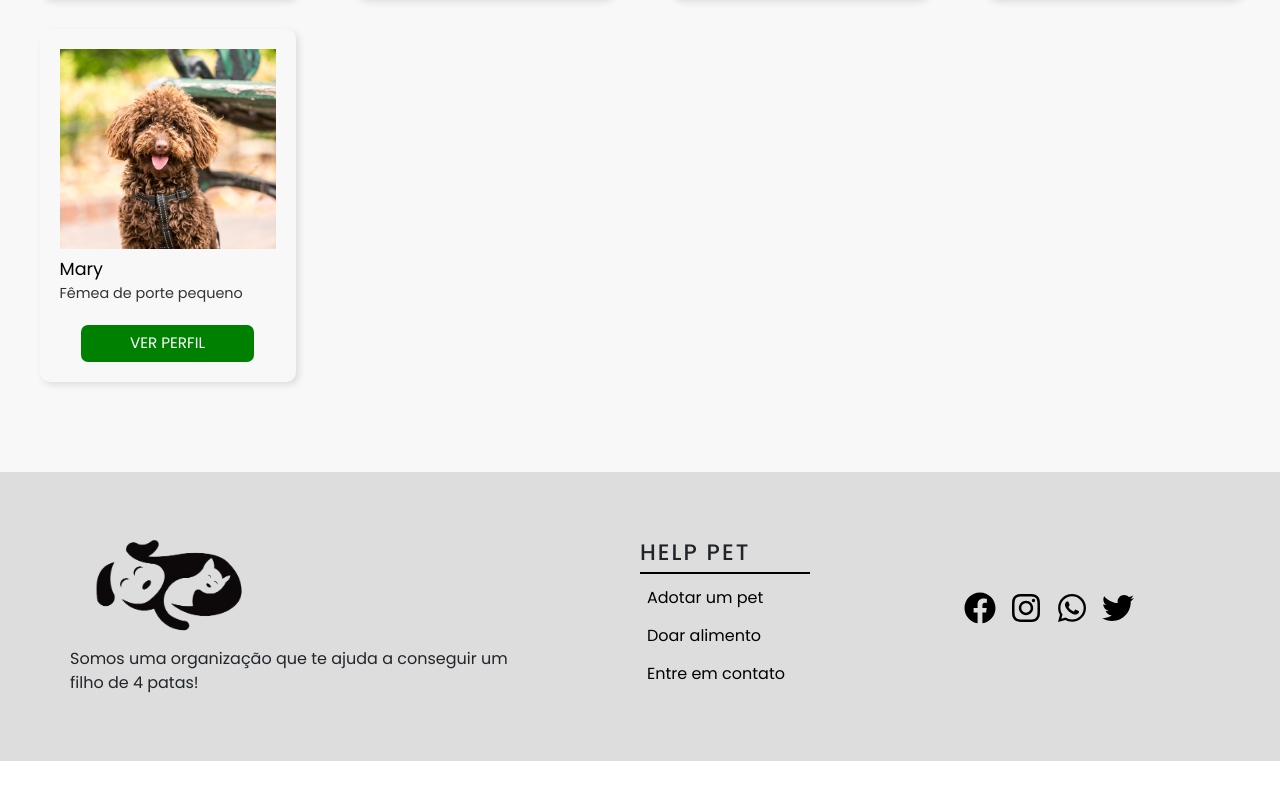
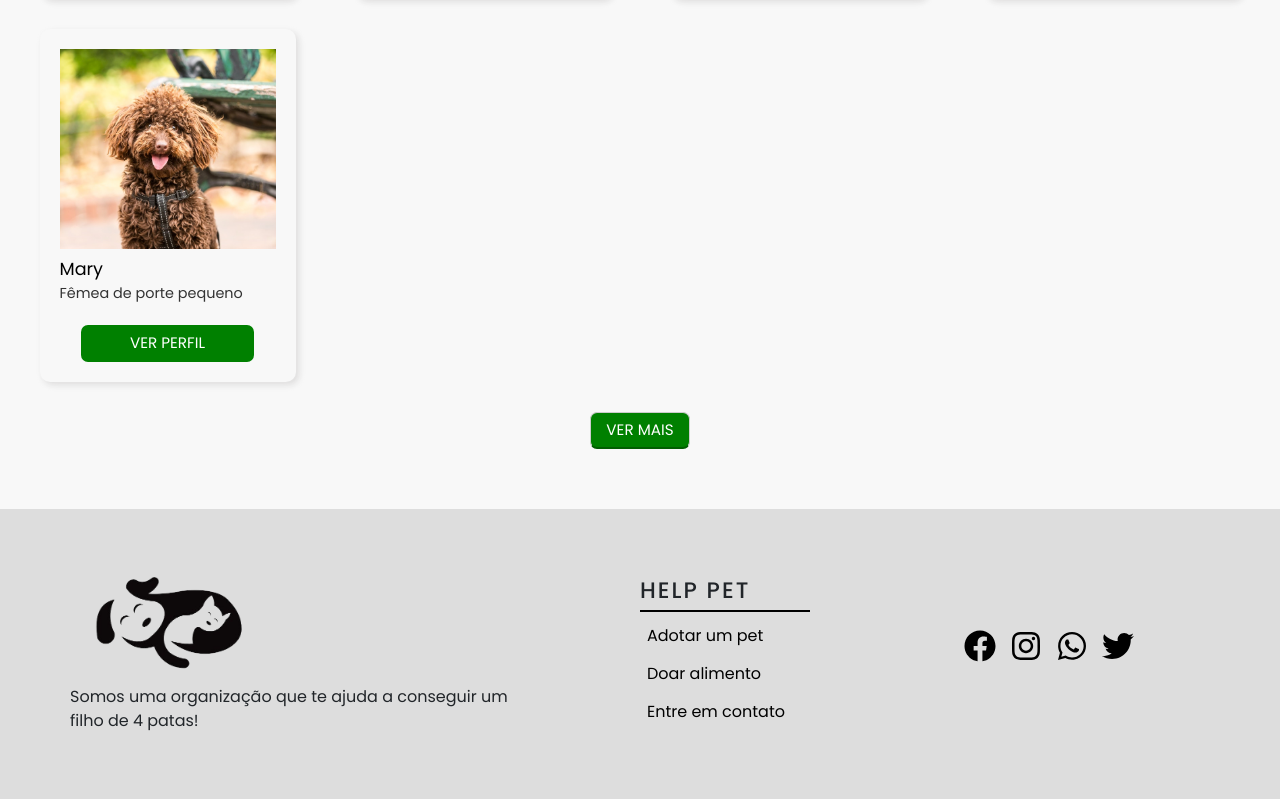
Before and after one commit to Help-Pet/help-pet, a React (Create React App) app: page / in a window 1280 px wide. Shown: the part 1374-2173 px from the top of the page. Before the commit the page ends 2135 px from the top, so only its background shows below. Built offline with nearby package versions, Linux system fonts and the light colour scheme.

Commit message:
updated home.jsx and contato.jsx

```diff
--- a/src/components/layout/styles/Header.module.css
+++ b/src/components/layout/styles/Header.module.css
@@ -53,7 +53,7 @@ header ul{
     color: #fff;
     border-radius: 6px;
     box-shadow: 2px 2px 5px rgba(15, 15, 15, 0.377);
-    transition: 0.3s ease-in-out color;
+    transition: 0.3s ease-in-out color box-shadow;
     padding: 10px;
     text-decoration: none;
     text-transform: uppercase;
@@ -63,5 +63,5 @@ header ul{
 
 .linkContato:hover{
     border-bottom: none;
-    color: #008000;
+    box-shadow: 3px 3px 6px rgba(15, 15, 15, 0.377);
 }
--- a/src/components/pages/structure/Contato.jsx
+++ b/src/components/pages/structure/Contato.jsx
@@ -6,7 +6,7 @@ import styles from "../styles/Contato.module.css";
 export default function Contact(){
     return(
         <main>
-            <h1>Contato</h1>
+            <h1 className={styles.h1}>Formulário de Contato</h1>
             <form>
                 <Input text="Nome" type="text" name="txtnome" placeH="Digite seu nome" />
                 <Input text="Email" type="email" name="txtemail" placeH="Digite seu e-mail" />
--- a/src/components/pages/structure/Home.jsx
+++ b/src/components/pages/structure/Home.jsx
@@ -35,6 +35,9 @@ export default function Home(){
                    <Dog src={dog8} alt="imagem cachorro 8" nome="Kaysar" descricao="Fêmea de porte grande" />
                    <Dog src={dog9} alt="imagem cachorro 9" nome="Mary" descricao="Fêmea de porte pequeno" />
                </div>
+               <div className={styles.button}>
+                   <input className={styles.btnVermais} type="submit" value="VER MAIS" />
+               </div>
            </section>
         </main>
     )
--- a/src/components/pages/styles/Contato.module.css
+++ b/src/components/pages/styles/Contato.module.css
@@ -6,6 +6,10 @@ textarea{
     border-radius: 5px;
     margin-bottom: 30px;
     padding: 5px 10px;
+}
+
+.h1{
+    text-align: center;
 }
 
 textarea:focus{
@@ -22,7 +26,7 @@ textarea:focus{
     color: #fff;
     padding: 6px 15px;
     transition: 0.2s ease-in-out background-color;
-    width: 70%;
+    width: 40%;
 }
 
 .btnEnviar:hover{
--- a/src/components/pages/styles/Home.module.css
+++ b/src/components/pages/styles/Home.module.css
@@ -15,3 +15,15 @@
     margin: auto 0;
     place-items: center;
 }
+
+.button{
+    display: flex;
+    justify-content: center;
+}
+
+.btnVermais{
+    background-color: #008000;
+    color: #fff;
+    padding: 6px 15px;
+    border-bottom: 2px solid #015e01;
+}
```
